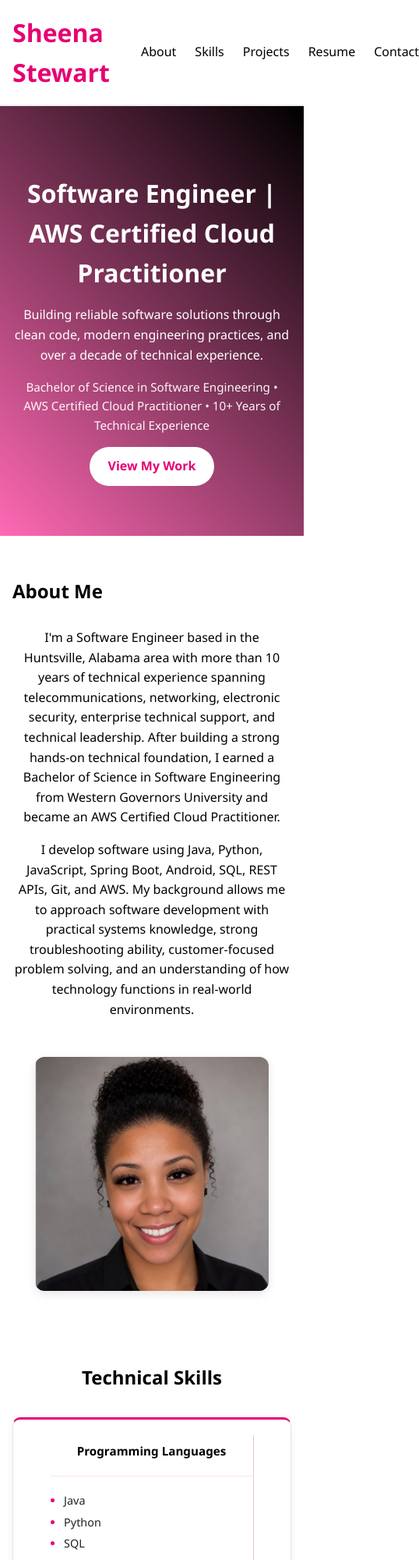
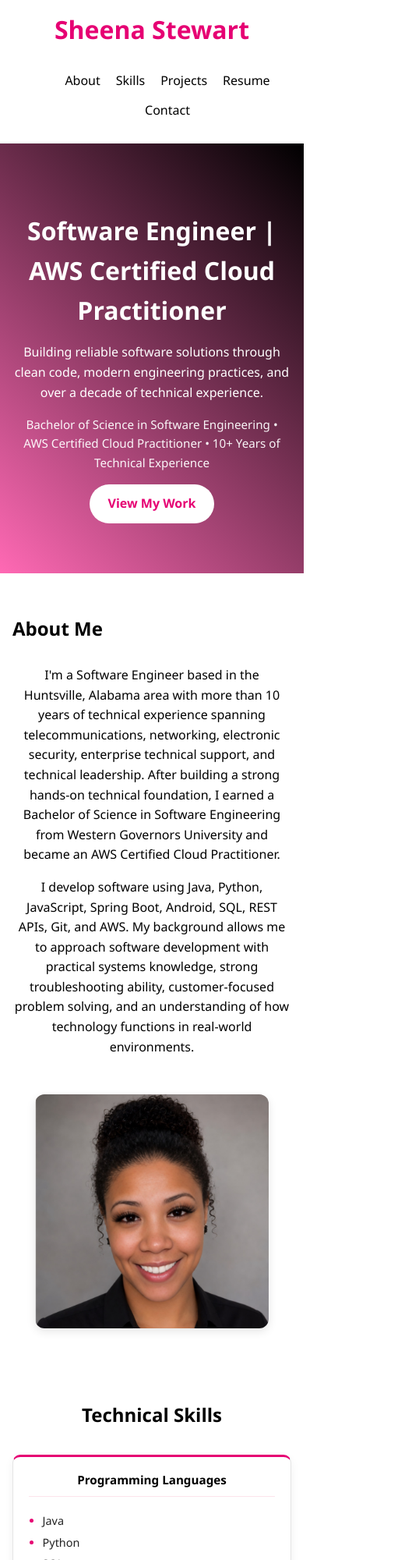
Before and after one commit to Sheenastewart/my_website, a plain HTML site: page index.html in a window 390 px wide. Shown: the top 2000 px of the page at 78% size, 538 px wide, since content can reach past the window. Drawn offline with Linux system fonts and the light colour scheme.

Commit message:
Improve mobile layout with stacked nav and vertical skill categories.
Co-authored-by: Cursor <cursoragent@cursor.com>

```diff
--- a/style.css
+++ b/style.css
@@ -342,6 +342,61 @@ section {
   }
 }
 
+@media (max-width: 768px) {
+  .nav-container {
+    flex-direction: column;
+    align-items: center;
+    gap: 0.75rem;
+    padding: 0.75rem 1rem;
+  }
+
+  .nav-logo {
+    text-align: center;
+  }
+
+  .nav-links {
+    flex-wrap: wrap;
+    justify-content: center;
+    gap: 0.75rem 1.25rem;
+  }
+
+  .skills-grid {
+    flex-direction: column;
+    align-items: stretch;
+    flex-wrap: nowrap;
+    gap: 0;
+  }
+
+  .skill-card {
+    flex: none;
+    width: 100%;
+    max-width: none;
+    min-width: 0;
+    padding: 0 0 1.25rem;
+    border-right: none;
+    border-bottom: 1px solid #f3bfd7;
+  }
+
+  .skill-card:nth-child(odd),
+  .skill-card:nth-child(even),
+  .skill-card:not(:nth-child(3n)),
+  .skill-card:nth-child(3n),
+  .skill-card:nth-child(3n + 1) {
+    padding-left: 0;
+    padding-right: 0;
+    border-right: none;
+  }
+
+  .skill-card:last-child {
+    padding-bottom: 0;
+    border-bottom: none;
+  }
+
+  .skill-card h3 {
+    min-height: auto;
+  }
+}
+
 /* Contact Form */
 form {
   display: flex;
```
